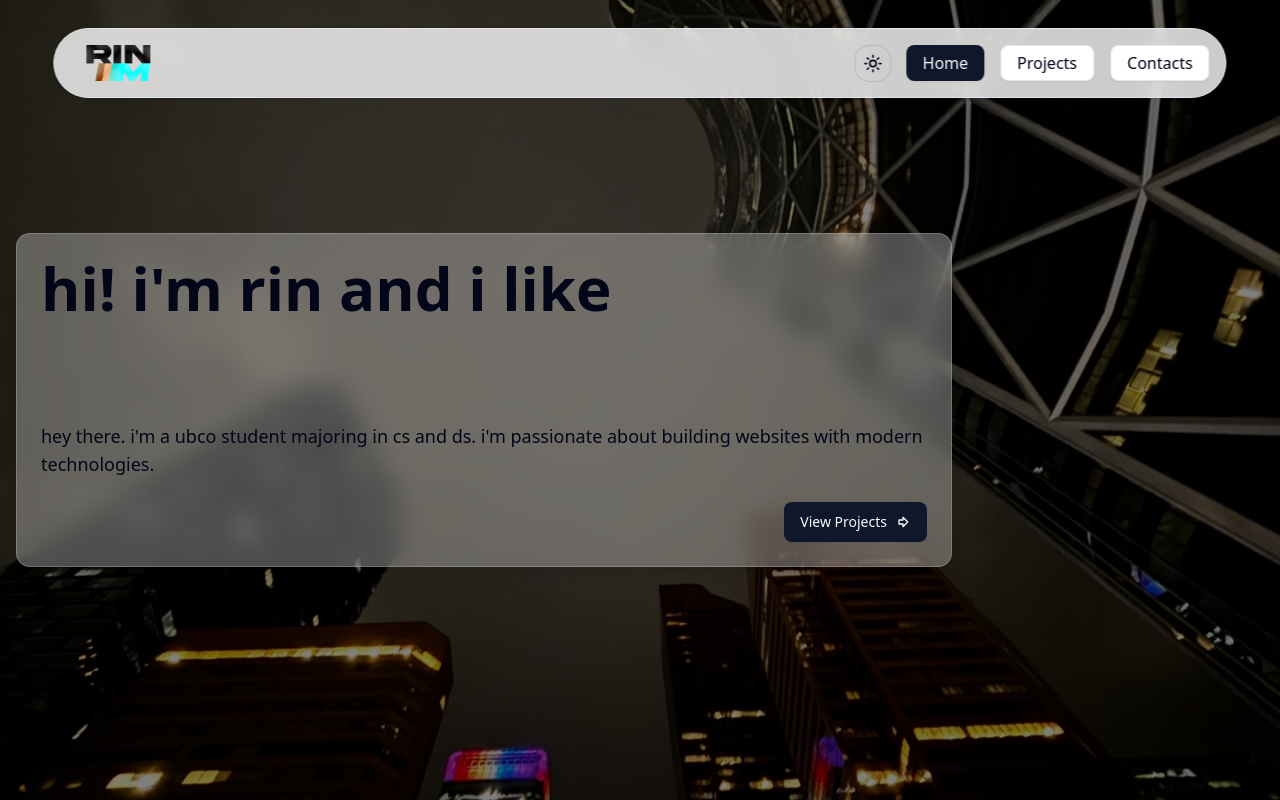
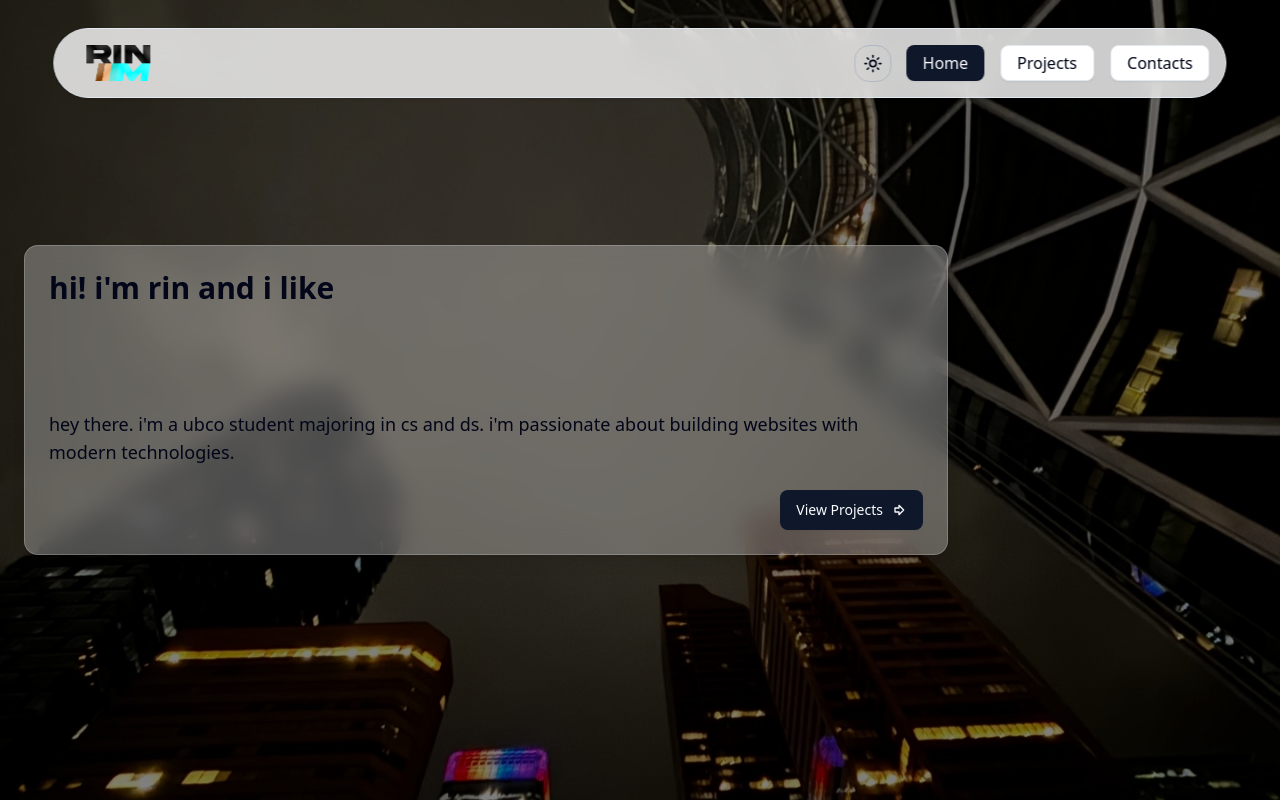
Before and after one commit to rinmeng/v2-rinmeng, a React (Vite) app: page /#/ in a window 1280 px wide. Built offline with nearby package versions, Linux system fonts and the light colour scheme; what tailwindcss-animated would draw is missing.

Commit message:
enhance animations in Home page and update text styling for improved readability

```diff
--- a/src/App.css
+++ b/src/App.css
@@ -174,8 +174,20 @@
       filter: blur(10px);
       opacity: 0;
     }
+    10% {
+      transform: translateY(50%);
+      filter: blur(5px);
+      opacity: 0.5;
+    }
+
+    20% {
+      transform: translateY(0);
+      filter: blur(0);
+      opacity: 1;
+    }
+
     30% {
-      transform: translateY(5px);
+      transform: translateY(5%);
       filter: blur(0);
       opacity: 1;
     }
@@ -191,8 +203,38 @@
       opacity: 1;
     }
 
+    85% {
+      transform: translateY(10%);
+      filter: blur(5px);
+      opacity: 1;
+    }
+
+    86% {
+      transform: translateY(20%);
+      filter: blur(5px);
+      opacity: 1;
+    }
+
+    87% {
+      transform: translateY(25%);
+      filter: blur(5px);
+      opacity: 1;
+    }
+
+    88% {
+      transform: translateY(0%);
+      filter: blur(5px);
+      opacity: 1;
+    }
+
+    90% {
+      transform: translateY(-90%);
+      filter: blur(5px);
+      opacity: 1;
+    }
+
     100% {
-      transform: translateY(-100%);
+      transform: translateY(-200%);
       filter: blur(10px);
       opacity: 0;
     }
--- a/src/pages/Home.tsx
+++ b/src/pages/Home.tsx
@@ -22,6 +22,7 @@ const textArray: string[] = [
   "Exploring New UI/UX Designs",
   "Expanding Web Development Skills",
   "Learning New Frameworks",
+  "Analyzing Data",
   // You can add more items here and they'll work automatically
 ];
 
@@ -84,18 +85,20 @@ const Home: React.FC = () => {
           alt="cover"
         />
 
-        <div className="relative grid grid-cols-1 md:grid-cols-4 items-center h-full p-4">
+        <div className="relative grid grid-cols-1 xl:grid-cols-4 items-center h-full container mx-auto px-6">
           <Card
-            className="flex flex-col justify-center backdrop-blur-md
+            className="flex flex-col justify-center backdrop-blur-md gap-4 md:gap-6
           bg-white/30 dark:bg-black/30 border border-white/20
            dark:border-white/10 shadow-lg col-span-3"
           >
             <CardHeader>
-              <div className="text-6xl font-bold">
-                hi! i'm <span>rin</span> and i like{" "}
-                <span>
+              <div>
+                <div className="text-3xl font-bold">
+                  hi! i'm <span>rin</span> and i like{" "}
+                </div>
+                <div className="text-3xl md:text-4xl xl:text-6xl font-bold">
                   <AnimatedText />
-                </span>
+                </div>
               </div>
             </CardHeader>
             <CardContent>
```
